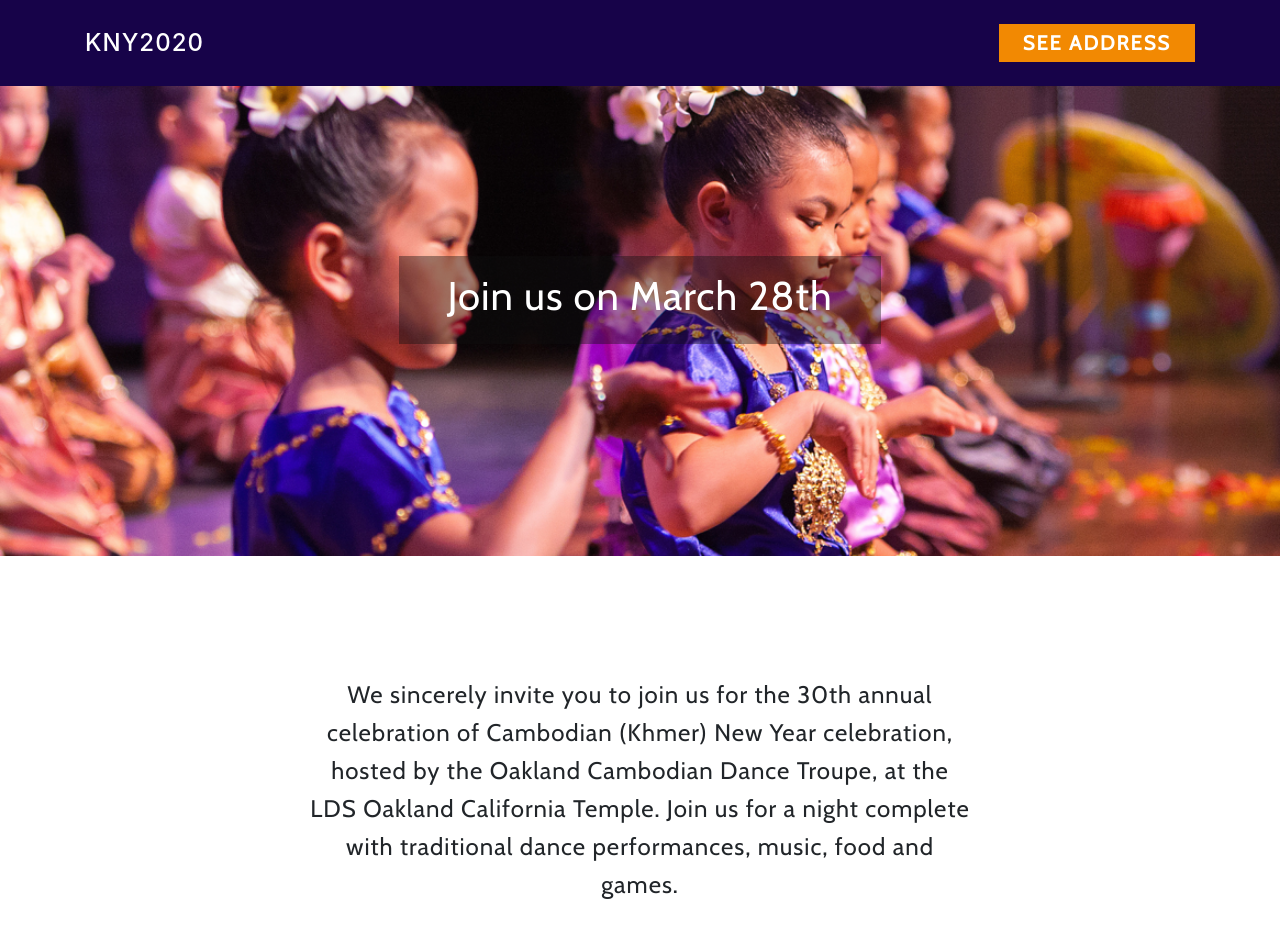
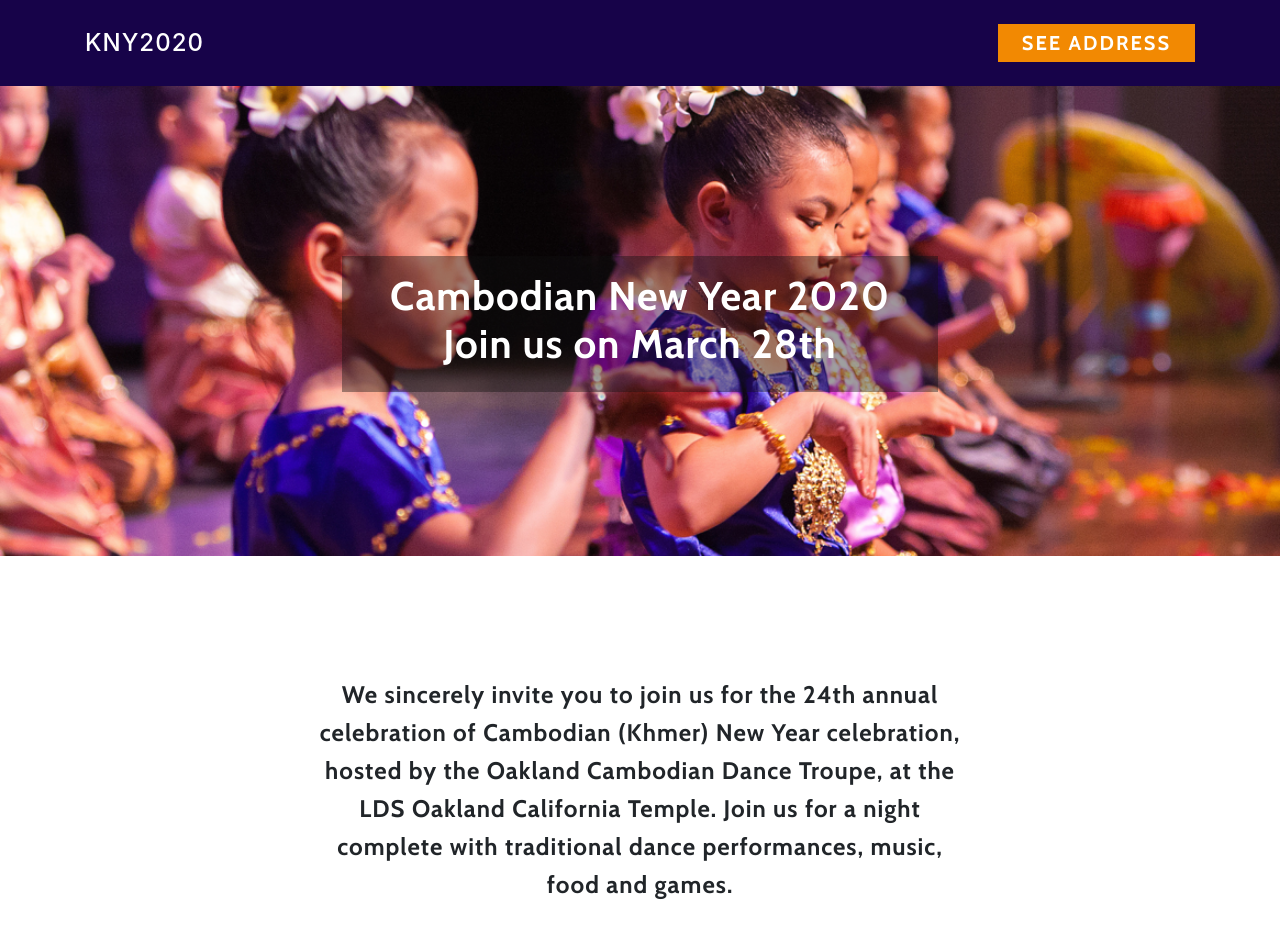
Before and after one commit to jpoechill/kny2020, a Nuxt app: page / in a window 1280 px wide. Shown: the top 952 px of the page. Built offline with nearby package versions, Linux system fonts and the light colour scheme.

Commit message:
sov– edits

```diff
--- a/nuxt.config.js
+++ b/nuxt.config.js
@@ -41,7 +41,7 @@ module.exports = {
       {
         rel: "stylesheet",
         type: "text/css",
-        href: "https://fonts.googleapis.com/css?family=Cabin&display=swap"
+        href: "https://fonts.googleapis.com/css?family=Cabin:700,900&display=swap"
       }
     ],
     script: [
--- a/pages/index.vue
+++ b/pages/index.vue
@@ -42,7 +42,8 @@
           <div class="col-md-12 pt-4 d-flex justify-content-center align-items-center text-white">
             <div class="bg-opague text-center px-5 py-3">
               <h1>
-                Join us on March 28th
+                <b>Cambodian New Year 2020</b><br>
+                <span>Join us on March 28th</span>
               </h1>
             </div>
           </div>
@@ -53,7 +54,7 @@
       <div class="row pt-4 pb-1">
         <div class="offset-md-2 col-md-8 text-center px-5">
           <h4>
-            We sincerely invite you to join us for the 30th annual celebration of Cambodian (Khmer) New Year celebration, hosted by the Oakland Cambodian Dance Troupe, at the LDS Oakland California Temple. Join us for a night complete with traditional dance performances, music, food and games.
+            We sincerely invite you to join us for the 24th annual celebration of Cambodian (Khmer) New Year celebration, hosted by the Oakland Cambodian Dance Troupe, at the LDS Oakland California Temple. Join us for a night complete with traditional dance performances, music, food and games.
           </h4>
         </div>
       </div>
@@ -109,10 +110,10 @@
               Dancing and Games <br><br>
             </h4>
             March 28th, 2020<br>
-            6pm-10pm<br><br>
+            Performances start at 5pm<br><br>
 
             LDS (Mormon) Temple<br>
-            4770 Lincoln Drive<br>
+            4770 Lincoln Ave.<br>
             Oakland CA 94602<br><br>
             <a href="https://instagram.com/cnyoakland2020" target="_blank">
               <img src="/ig-logo.png" class="py-5 ig-logo" alt="">
```
Also changed, not shown: static/performer-05-hero.jpeg (added).
